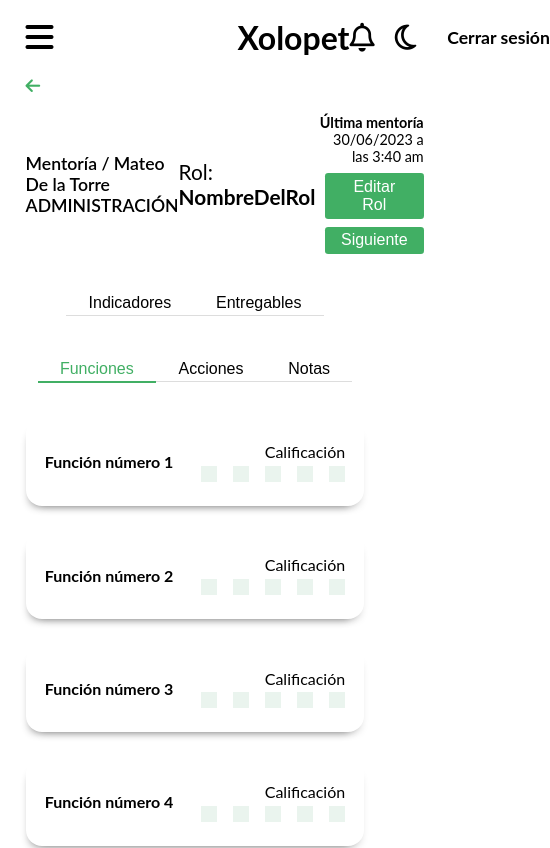
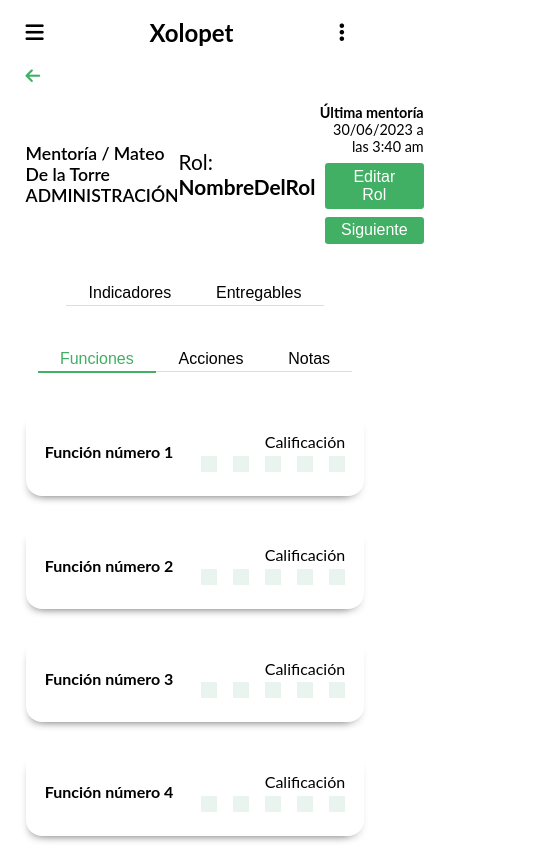
Before and after one commit to MariJoaqui/Ejercicio-Frontend-React, a React (Create React App) app: page / in a window 390 px wide. Shown: the top 848 px of the page, 550 px wide, since content can reach past the window. Built offline with nearby package versions, Linux system fonts and the light colour scheme.

Commit message:
Nabvar responsive

```diff
--- a/src/components/Navbar/Navbar.css
+++ b/src/components/Navbar/Navbar.css
@@ -15,3 +15,26 @@
   font-size: 1.1rem;
   width: 7.1rem;
 }
+
+@media screen and (max-width: 900px) {
+
+  .left-section i,
+  .right-section i {
+    font-size: 1.3rem;
+  }
+
+  .center-section h1 {
+    font-size: 1.5rem;
+    margin-left: 0;
+  }
+
+  .display-none {
+    display: block;
+  }
+
+  .right-section h4,
+  .right-section .fa-regular {
+    display: none;
+  }
+
+}
--- a/src/components/Navbar/Navbar.js
+++ b/src/components/Navbar/Navbar.js
@@ -14,6 +14,7 @@
         <div className='spaces'>
           <i className='fa-regular fa-bell'></i>
           <i className='fa-regular fa-moon'></i>
+          <i className='fa-solid fa-ellipsis-vertical display-none'></i>
           <h4>Cerrar sesión</h4>
         </div>
       </div>
--- a/src/index.css
+++ b/src/index.css
@@ -17,6 +17,10 @@
   display: flex;
 }
 
+.display-none {
+  display: none;
+}
+
 .spaces {
   align-items: center;
   display: flex;
```
